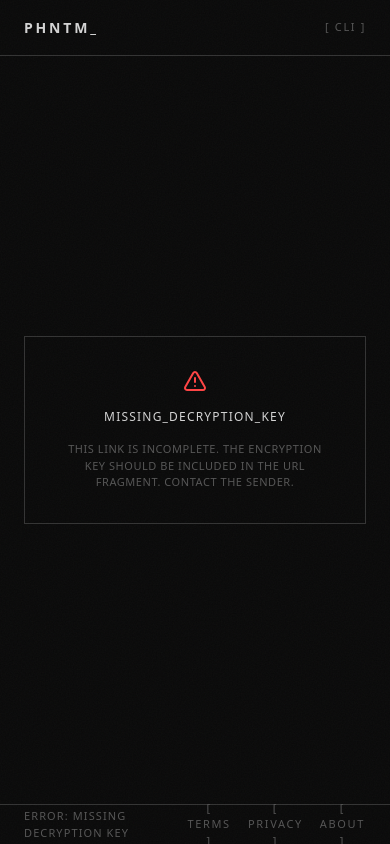
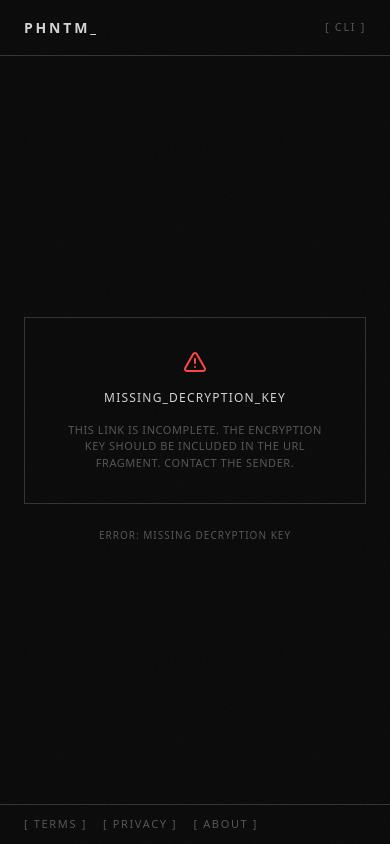
Before and after one commit to aliirz/phntm.sh, a Next.js app: page /f/1 in a window 390 px wide. Built offline with nearby package versions, Linux system fonts and the light colour scheme.

Commit message:
Move scramble status line into main content area on mobile
Footer status bar is invisible on mobile screens. Added a mobile-only
scramble status line below the Event Horizon (upload) and file card
(download), hidden on md+ where the footer is visible.

```diff
--- a/src/app/f/[id]/page.tsx
+++ b/src/app/f/[id]/page.tsx
@@ -45,6 +45,17 @@ export default function DownloadPage({
   const [error, setError] = useState('');
   const [countdown, setCountdown] = useState('--:--:--');
   const [progress, setProgress] = useState(100);
+
+  const statusText =
+    state === 'loading' ? 'RESOLVING_TRANSMISSION...' :
+    state === 'ready' ? 'TRANSMISSION_LOCATED: READY FOR DOWNLOAD' :
+    state === 'downloading' ? 'DOWNLOADING_ENCRYPTED_PAYLOAD // AES-256-GCM CIPHERTEXT...' :
+    state === 'decrypting' ? 'DECRYPTING: AES-256-GCM // 256-BIT KEY // CLIENT-SIDE...' :
+    state === 'complete' ? 'OPERATION_COMPLETE: AES-256-GCM DECRYPTED // FILE SAVED' :
+    state === 'expired' ? 'TRANSMISSION_EXPIRED: DATA PURGED' :
+    state === 'not-found' ? 'ERROR: TRANSMISSION NOT FOUND' :
+    state === 'no-key' ? 'ERROR: MISSING DECRYPTION KEY' :
+    state === 'error' ? `ERROR: ${error}` : '';
 
   useEffect(() => {
     const hash = window.location.hash.slice(1);
@@ -330,24 +341,22 @@ export default function DownloadPage({
             </p>
           </div>
         )}
+
+        {/* Mobile status line */}
+        <ScrambleText
+          key={`mobile-${state}`}
+          text={statusText}
+          className="md:hidden text-[10px] tracking-[0.1em] text-muted text-center mt-6"
+          scrambleDuration={600}
+        />
       </div>
 
       {/* Status Line */}
       <footer className="px-6 h-10 flex items-center justify-between border-t border-border shrink-0">
         <ScrambleText
           key={state}
-          text={
-            state === 'loading' ? 'RESOLVING_TRANSMISSION...' :
-            state === 'ready' ? 'TRANSMISSION_LOCATED: READY FOR DOWNLOAD' :
-            state === 'downloading' ? 'DOWNLOADING_ENCRYPTED_PAYLOAD // AES-256-GCM CIPHERTEXT...' :
-            state === 'decrypting' ? 'DECRYPTING: AES-256-GCM // 256-BIT KEY // CLIENT-SIDE...' :
-            state === 'complete' ? 'OPERATION_COMPLETE: AES-256-GCM DECRYPTED // FILE SAVED' :
-            state === 'expired' ? 'TRANSMISSION_EXPIRED: DATA PURGED' :
-            state === 'not-found' ? 'ERROR: TRANSMISSION NOT FOUND' :
-            state === 'no-key' ? 'ERROR: MISSING DECRYPTION KEY' :
-            state === 'error' ? `ERROR: ${error}` : ''
-          }
-          className="text-[11px] text-muted tracking-[0.1em]"
+          text={statusText}
+          className="hidden md:inline text-[11px] text-muted tracking-[0.1em]"
           scrambleDuration={600}
         />
         <AboutModal />
--- a/src/app/page.tsx
+++ b/src/app/page.tsx
@@ -258,6 +258,14 @@ export default function Home() {
               )}
             </div>
 
+            {/* Mobile status line — visible only on small screens */}
+            <ScrambleText
+              key={`mobile-${statusText}`}
+              text={statusText}
+              className={`md:hidden text-[10px] tracking-[0.1em] text-center ${error ? 'text-danger' : 'text-muted'}`}
+              scrambleDuration={600}
+            />
+
             {/* Expiry picker + Upload — shown when file selected */}
             {file && !isProcessing && (
               <div className="flex flex-col items-center gap-5">
@@ -364,7 +372,7 @@ export default function Home() {
         <ScrambleText
           key={statusText}
           text={statusText}
-          className={`text-[11px] tracking-[0.1em] ${error ? 'text-danger' : 'text-muted'}`}
+          className={`hidden md:inline text-[11px] tracking-[0.1em] ${error ? 'text-danger' : 'text-muted'}`}
           scrambleDuration={600}
         />
         <AboutModal />
```
